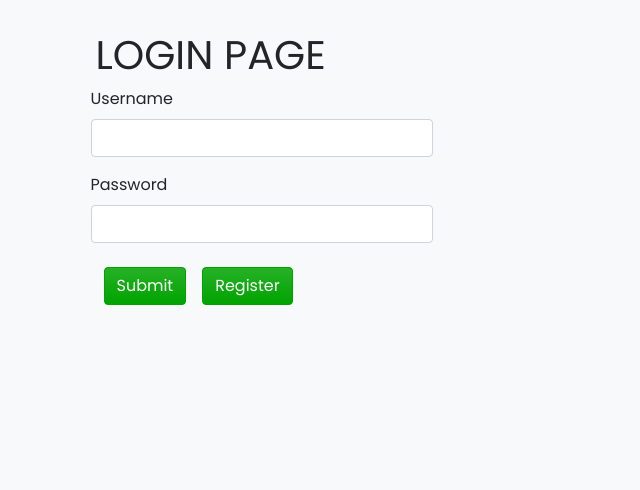
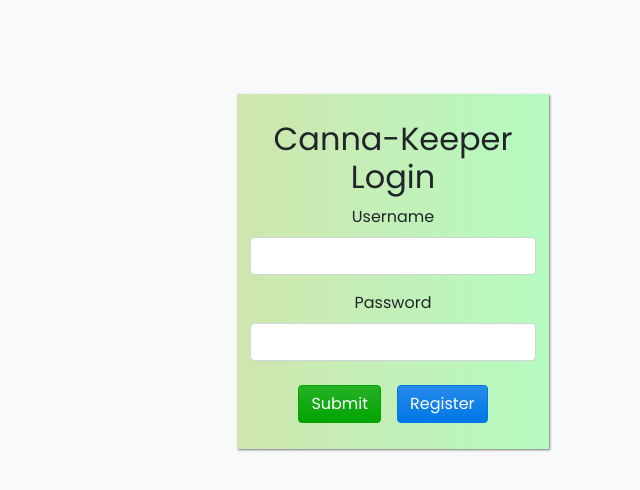
Before and after one commit to kylewhittemore/project-three, a React (Create React App) app in the folder client/: page / in a window 1280 px wide. Shown: the top 490 px of the page, without its empty margins (247-887 px from the left). Built offline with nearby package versions, Linux system fonts and the light colour scheme; what react-stack-grid would draw is missing.

Commit message:
simple login styled

```diff
--- a/client/src/components/Login/Login.js
+++ b/client/src/components/Login/Login.js
@@ -69,25 +69,25 @@ class UserLogin extends Component {
         return (
             this.state.redirect ? <Redirect to={'/home'} />
             :
-            <Container >
+            <Container className="loginContainer bg-gradient-theme-right">
 
-                <h1>LOGIN PAGE</h1>
+                <h2 className="text-center pt-2">Canna-Keeper Login</h2>
                 { this.state.success ? null :
                     <Alert variant="danger">
                         <Alert.Heading>You got an error!</Alert.Heading>
                         <h4>{ this.state.errorMsg }</h4>
                     </Alert>
                 }
-                <Form onSubmit = {this.handleFormSubmit} >
-                    <Form.Row >
-                        <Form.Group controlId="formUsername" >
+                <Form className="text-center" onSubmit = {this.handleFormSubmit} >
+                    <Form.Row>
+                        <Form.Group className="mx-auto" controlId="formUsername" >
                             <Form.Label>Username</Form.Label>
                             <Form.Control type="text" name="username" value={this.state.username}
                                 onChange={this.handleInputChange}  />
                         </Form.Group>
                     </Form.Row>
                     <Form.Row >
-                        <Form.Group controlId="formPassword">
+                        <Form.Group className="mx-auto" controlId="formPassword">
                             <Form.Label>Password</Form.Label>
                             <Form.Control type="password" name="password" value={this.state.password}
                                 onChange={this.handleInputChange} />
@@ -96,7 +96,7 @@ class UserLogin extends Component {
                     <Button className="m-2" variant="success" type="submit">
                         Submit
                     </Button>
-                    <Button className="m-2" variant="success" onClick={event => this.handleRegisterRequest(event)} type="submit">
+                    <Button className="m-2" variant="info" onClick={event => this.handleRegisterRequest(event)} type="submit">
                         Register
                     </Button>
                 </Form >
--- a/client/src/styles/_variables.scss
+++ b/client/src/styles/_variables.scss
@@ -19,7 +19,9 @@ $theme-colors: (
   "warning": #ffc400,
   "info": #0077e6,
   "fall1": hsla(43, 100%, 50%, 0.653),
-  "fall2": rgba(157, 0, 255, 0.399)
+  "fall2": rgba(157, 0, 255, 0.399),
+  "spring1": rgba(114, 184, 0, 0.303),
+  "spring2": rgba(0, 255, 38, 0.269)
 );
 
 $enable-gradients: true;
--- /dev/null
+++ b/client/src/styles/components/_login.scss
@@ -0,0 +1,7 @@
+.loginContainer {
+    margin-top: 15%;
+    padding: 18px;
+    width: 50%;
+    background-color: rgba(247, 247, 247, 0.276);
+    box-shadow: .5px .5px 2px rgb(120, 120, 120);
+}
--- a/client/src/styles/main.scss
+++ b/client/src/styles/main.scss
@@ -23,6 +23,7 @@
 @import "components/imagesPage";
 @import "components/DashChartsAll";
 @import "components/LogOut";
+@import "components/login";
 // @import "components/search-input";
 
 // themes
--- a/client/src/styles/themes/_colors.scss
+++ b/client/src/styles/themes/_colors.scss
@@ -10,5 +10,5 @@
   background: linear-gradient(to left, theme-color("fall2"), theme-color("fall1"));
 }
 .bg-gradient-theme-right {
-  background: linear-gradient(to right, theme-color("primary"), theme-color("secondary"));
+  background: linear-gradient(to right, theme-color("spring1"), theme-color("spring2"));
 }
```
